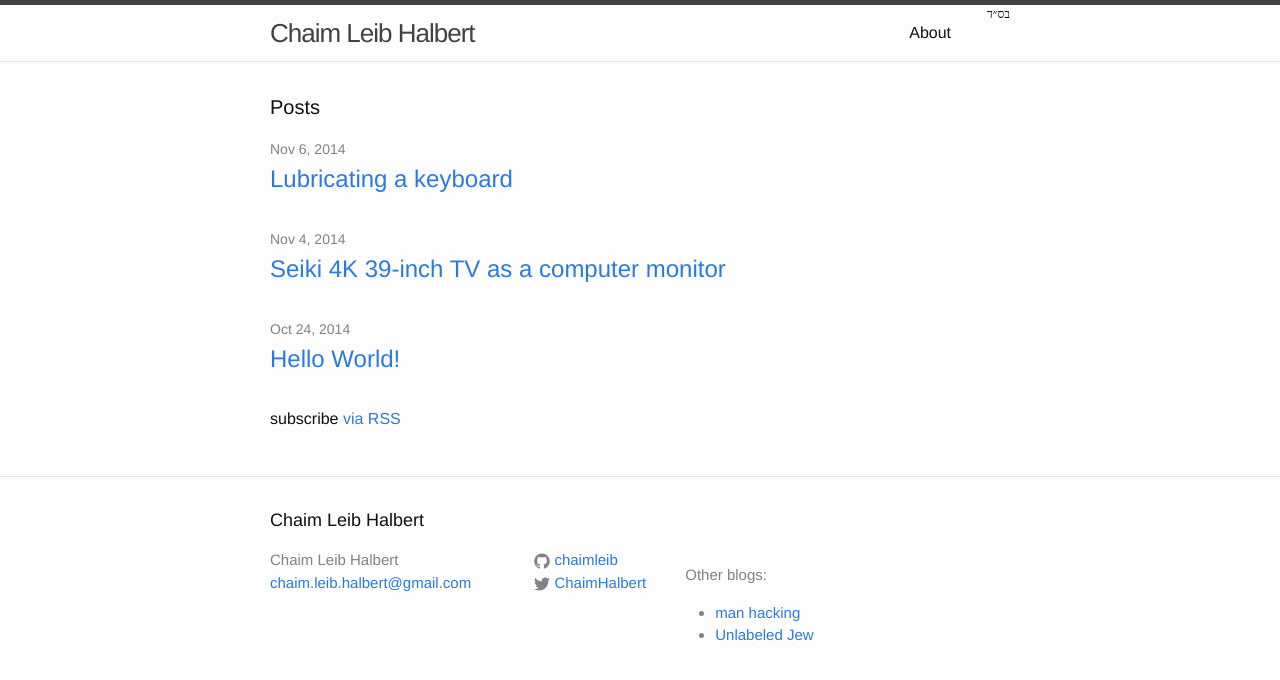
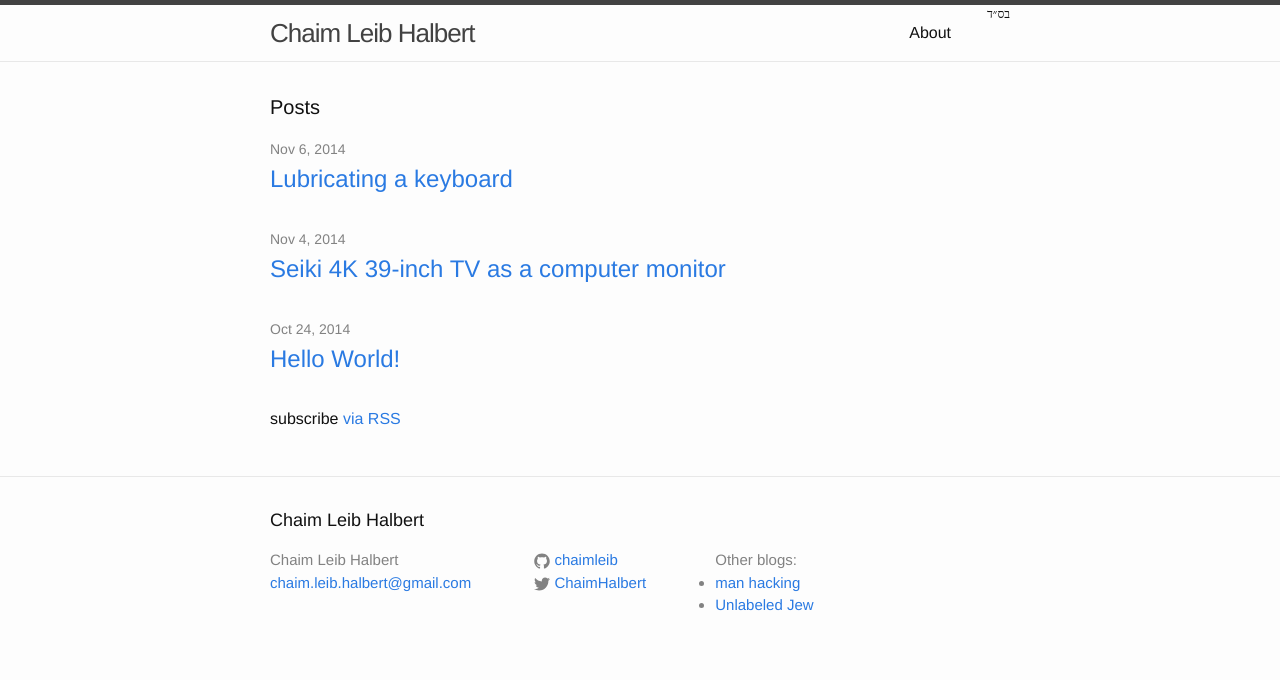
Before and after one commit to chaimleib/chaimleib.github.io, a Jekyll site: the page built from index.html, in a window 1280 px wide. Shown: the top 680 px of the page. Built offline with Jekyll 4.4.1, drawn with Linux system fonts in a browser that asks for light colours.

```diff
--- a/_config.yml
+++ b/_config.yml
@@ -2,8 +2,7 @@
 title: Chaim Leib Halbert
 email: chaim.leib.halbert@gmail.com
 description: > # this means to ignore newlines until "baseurl:"
-  <p>Other blogs:</p>
-  <ul>
+  <ul>Other blogs:
       <li><a href='https://manhacking.blogspot.com/'>man hacking</a></li>
       <li><a href='https://unlabeledjew.blogspot.com/'>Unlabeled Jew</a></li>
   </ul>
--- a/_includes/footer.html
+++ b/_includes/footer.html
@@ -45,8 +45,8 @@
         </ul>
       </div>
 
-      <div class="footer-col  footer-col-3">
-        <p class="text">{{ site.description }}</p>
+      <div class="footer-col  footer-col-3 footer-description">
+        {{ site.description }}
       </div>
     </div>
 
--- a/_sass/_layout.scss
+++ b/_sass/_layout.scss
@@ -142,6 +142,12 @@
     width:         calc(45% - (#{$spacing-unit} / 2));
 }
 
+.footer-description {
+  p {
+    margin-bottom: 0;
+  }
+}
+
 @include media-query($on-laptop) {
     .footer-col-1,
     .footer-col-2 {
```
